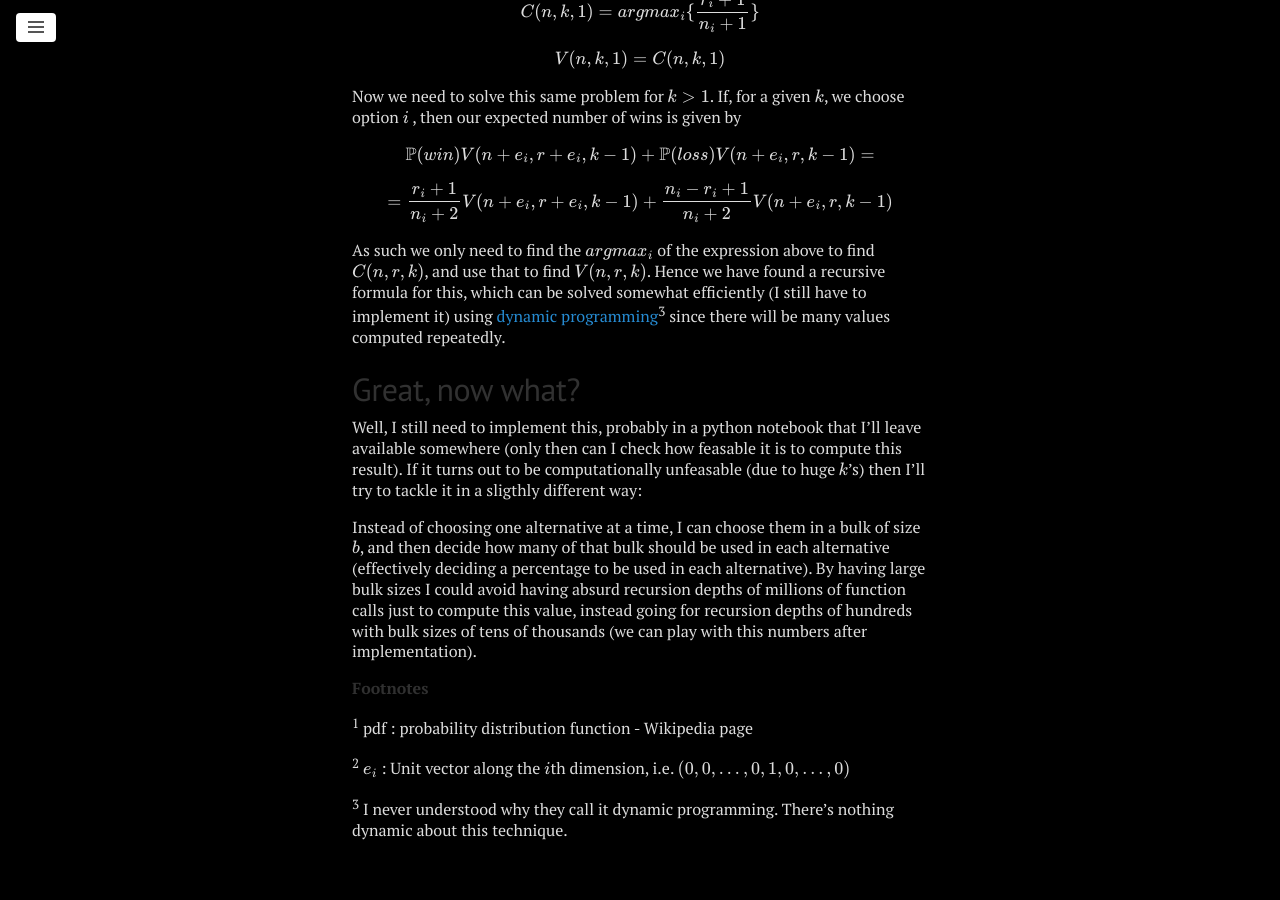
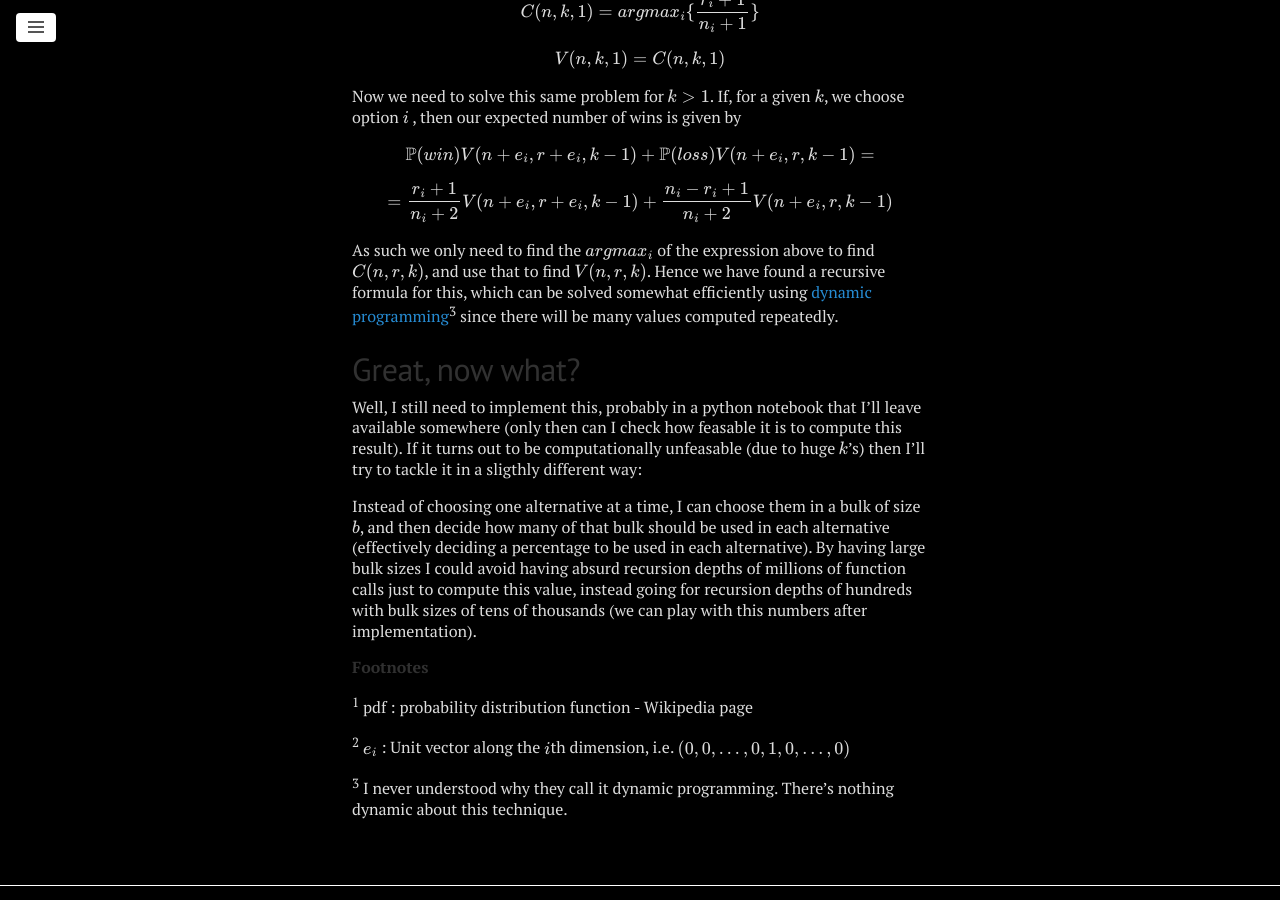
Before and after one commit to migueltorrescosta/migueltorrescosta.github.io, a Jekyll site: the page built from _posts/2017-10-05-How-to-AB-Test.md, in a window 1280 px wide and 900 px high, scrolled down 3270 px. Built offline with Jekyll 4.4.1, drawn with Linux system fonts in a browser that asks for light colours; nearby versions of some CDN libraries; formulas are drawn with MathJax 3; comment, search, counter and statistics services are not loaded.

Commit message:
Removed redundant phrase

```diff
--- a/_posts/2017-10-05-How-to-AB-Test.md
+++ b/_posts/2017-10-05-How-to-AB-Test.md
@@ -101,7 +101,7 @@ $$ \mathbb{P}(win) V(n+e_i,r+e_i,k-1) + \mathbb{P}(loss) V(n+e_i,r,k-1) = $$
 
 $$ = \frac{r_i + 1}{n_i + 2} V(n+e_i,r+e_i,k-1) + \frac{n_i-r_i+1}{n_i+2} V(n+e_i,r,k-1) $$
 
-As such we only need to find the $$argmax_i$$ of the expression above to find $$C(n,r,k)$$, and use that to find $$V(n,r,k)$$. Hence we have found a recursive formula for this, which can be solved somewhat efficiently (I still have to implement it) using [dynamic programming](https://en.wikipedia.org/wiki/Dynamic_programming)<sup>3</sup> since there will be many values computed repeatedly.
+As such we only need to find the $$argmax_i$$ of the expression above to find $$C(n,r,k)$$, and use that to find $$V(n,r,k)$$. Hence we have found a recursive formula for this, which can be solved somewhat efficiently using [dynamic programming](https://en.wikipedia.org/wiki/Dynamic_programming)<sup>3</sup> since there will be many values computed repeatedly.
 
 # Great, now what?
 
```
